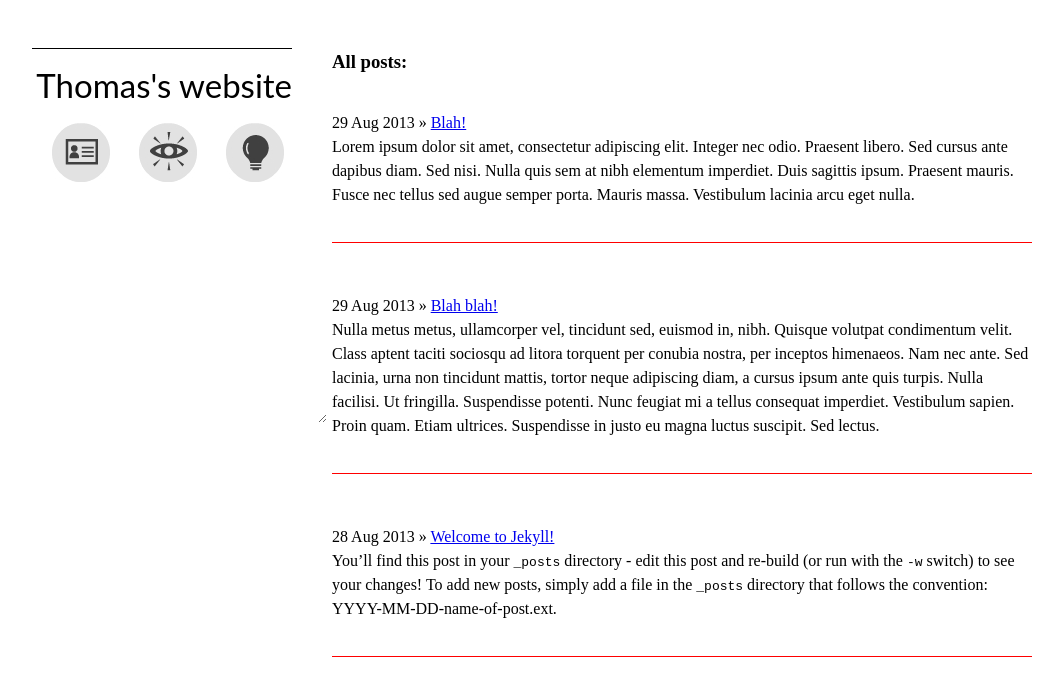
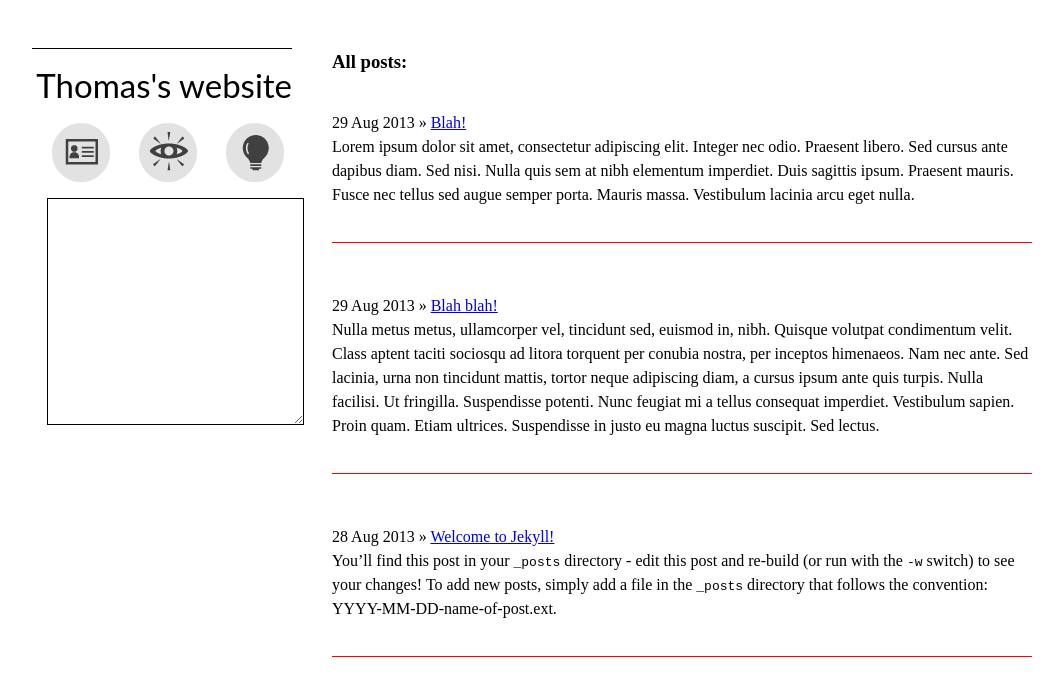
Before and after one commit to tcdvm/tcdvm.github.io, a Jekyll site: the page built from index.html, in a window 1280 px wide. Shown: the top 696 px of the page, without its empty margins (108-1167 px from the left). Built offline with Jekyll 4.4.1, drawn with Linux system fonts in a browser that asks for light colours; Markdown is read by kramdown in place of the engine named in the settings.

Commit message:
Add textarea for info or quotes

```diff
--- a/css/style.css
+++ b/css/style.css
@@ -39,8 +39,8 @@ header {
     #sidebar table#icons td {
       padding: 0 3px 0 1em; }
   #sidebar textarea#infoquote {
-    padding: 0 0 0 3em;
-    border: 0px; }
+    border: 1px solid black;
+    margin-left: 15px; }
   #sidebar table {
     float: right;
     bottom: 0;
--- a/css/style.scss
+++ b/css/style.scss
@@ -51,8 +51,9 @@ header {
 
   }
     textarea#infoquote {
-      padding: 0 0 0 3em;
-      border: 0px;
+      // padding: 0 0 0 3em;
+      border: 1px solid black;
+      margin-left: 15px;
     }
 
   table {
```
